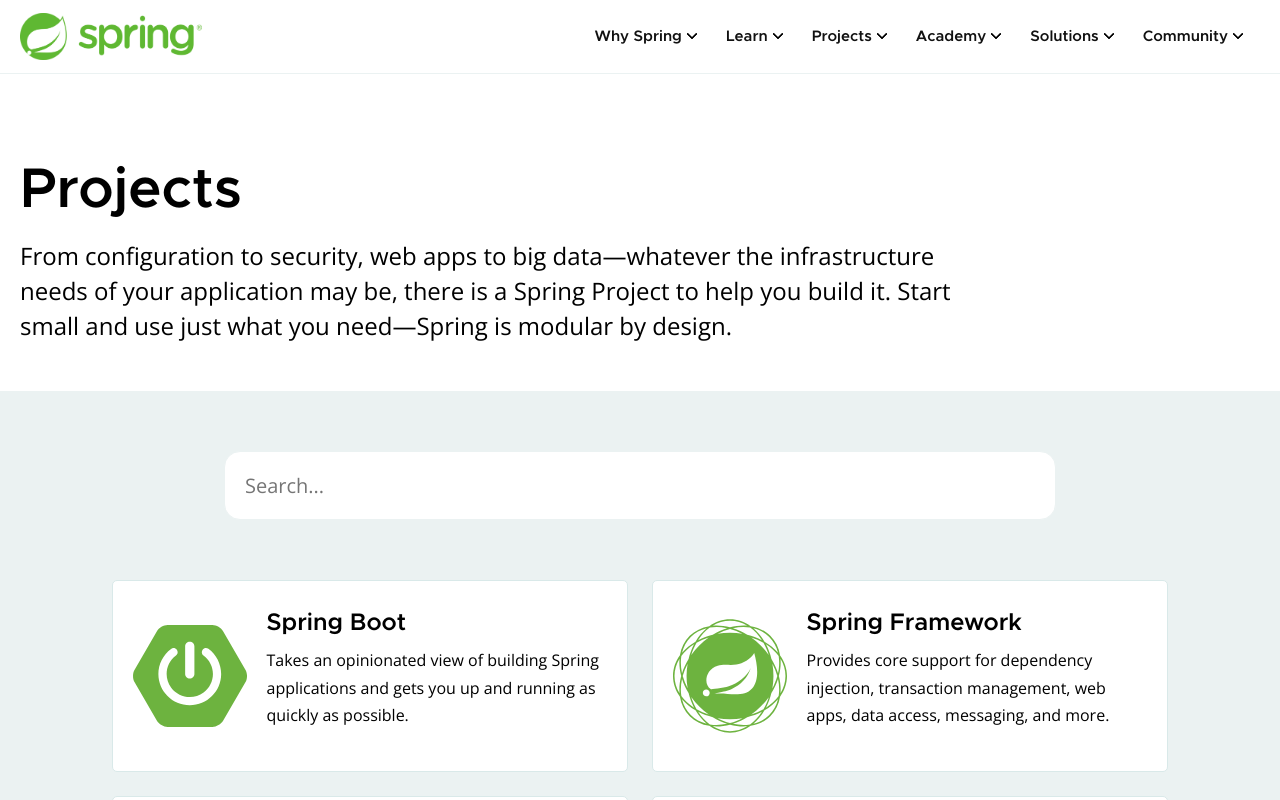
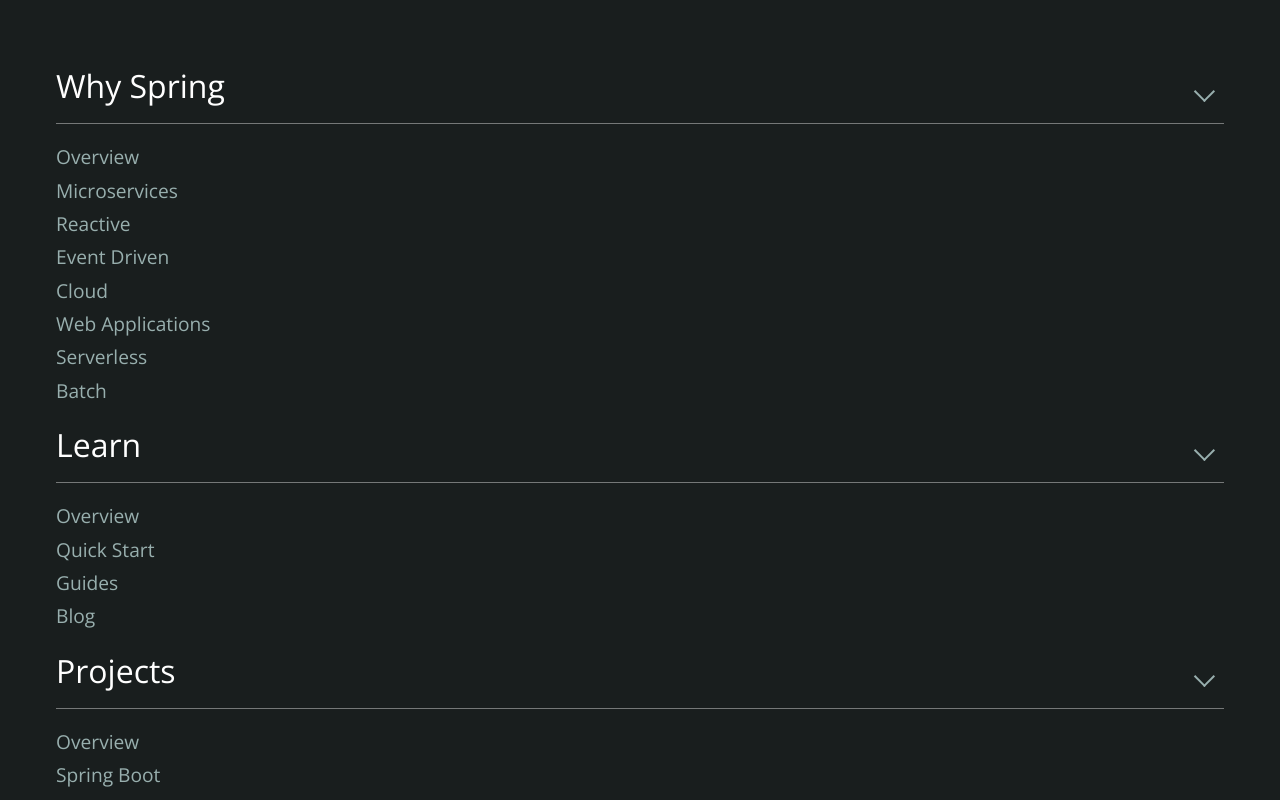
Before and after one commit to Mikelin2412/react-spring-clone, a React (Vite) app: page / in a window 1280 px wide. Shown: the top 800 px of the page. Built offline with nearby package versions, Linux system fonts and the light colour scheme.

Commit message:
feat: add side menu layout

```diff
--- a/src/components/header/Header.jsx
+++ b/src/components/header/Header.jsx
@@ -3,6 +3,7 @@
 import Logo from '../logo/Logo';
 import NavigationMenu from '../navigation-menu/NavigationMenu';
 import BurgerMenuButton from '../burger-menu-button/BurgerMenuButton';
+import SideMenu from '../side-menu/SideMenu';
 
 const Header = () => {
   return (
@@ -11,6 +12,7 @@
         <Logo />
         <NavigationMenu />
         <BurgerMenuButton />
+        <SideMenu />
       </nav>
     </header>
   );
--- /dev/null
+++ b/src/components/side-menu/SideMenu.jsx
@@ -0,0 +1,22 @@
+import React from 'react';
+import styles from './sideMenu.module.css';
+import SideMenuItem from './side-menu-item/SideMenuItem';
+import { NavigationMenuItems } from '../../constants/constants';
+
+const SideMenu = () => {
+  return (
+    <div className={styles.sideMenu}>
+      <div className={styles.itemsContainer}>
+        {NavigationMenuItems.map((item) => (
+          <SideMenuItem
+            key={item.title}
+            title={item.title}
+            items={item.items}
+          />
+        ))}
+      </div>
+    </div>
+  );
+};
+
+export default SideMenu;
--- /dev/null
+++ b/src/components/side-menu/side-dropdown-item/SideDropdownItem.jsx
@@ -0,0 +1,14 @@
+import React from 'react';
+import styles from './sideDropdownItem.module.css';
+
+const SideDropdownItem = ({ name, link }) => {
+  return (
+    <li>
+      <a className={styles.itemLink} href={link}>
+        {name}
+      </a>
+    </li>
+  );
+};
+
+export default SideDropdownItem;
--- /dev/null
+++ b/src/components/side-menu/side-dropdown-item/sideDropdownItem.module.css
@@ -0,0 +1,11 @@
+.itemLink {
+  display: block;
+  color: #98afae;
+  font-size: 1.2rem;
+  padding: 0.2rem 0;
+  cursor: pointer;
+}
+
+.itemLink:hover {
+  color: #6db33f;
+}
--- /dev/null
+++ b/src/components/side-menu/side-dropdown-menu/SideDropdownMenu.jsx
@@ -0,0 +1,15 @@
+import React from 'react';
+import SideDropdownItem from '../side-dropdown-item/SideDropdownItem';
+import styles from './sideDropdownMenu.module.css';
+
+const SideDropdownMenu = ({ data }) => {
+  return (
+    <ul className={styles.dropdownList}>
+      {data.map((item) => (
+        <SideDropdownItem key={item.name} name={item.name} link={item.link} />
+      ))}
+    </ul>
+  );
+};
+
+export default SideDropdownMenu;
--- /dev/null
+++ b/src/components/side-menu/side-dropdown-menu/sideDropdownMenu.module.css
@@ -0,0 +1,3 @@
+.dropdownList {
+  display: block;
+}
--- /dev/null
+++ b/src/components/side-menu/side-menu-item/SideMenuItem.jsx
@@ -0,0 +1,12 @@
+import React from 'react';
+import SideDropdownMenu from '../side-dropdown-menu/SideDropdownMenu';
+import styles from './sideMenuItem.module.css';
+
+const SideMenuItem = ({ title, items }) => {
+  return <div className={styles.itemBody}>
+    <span className={styles.title}>{title}</span>
+    <SideDropdownMenu data={items} />
+  </div>;
+};
+
+export default SideMenuItem;
--- /dev/null
+++ b/src/components/side-menu/side-menu-item/sideMenuItem.module.css
@@ -0,0 +1,24 @@
+.title {
+  position: relative;
+  display: block;
+  height: 60px;
+  margin: 1rem 0;
+  border-bottom: 1px solid hsla(0, 0%, 100%, 0.4);
+  font-size: 2rem;
+  color: #fff;
+  cursor: pointer;
+}
+
+.title::after {
+  border: solid #98afae;
+  border-width: 0 2px 2px 0;
+  content: ' ';
+  display: block;
+  height: 15px;
+  position: absolute;
+  right: 5px;
+  top: 20px;
+  transform: rotate(45deg) translate(-5px, 5px) scale(1);
+  transition: transform 0.2s ease-out;
+  width: 15px;
+}
--- /dev/null
+++ b/src/components/side-menu/sideMenu.module.css
@@ -0,0 +1,16 @@
+.sideMenu {
+  position: fixed;
+  top: 0;
+  left: 0;
+  z-index: 1;
+  width: 100%;
+  height: 100%;
+  background-color: #191e1e;
+  overflow-x: hidden;
+  overflow-y: auto;
+  transition: all 0.3s;
+}
+
+.itemsContainer {
+  padding: 3rem 3.5rem;
+}
```
